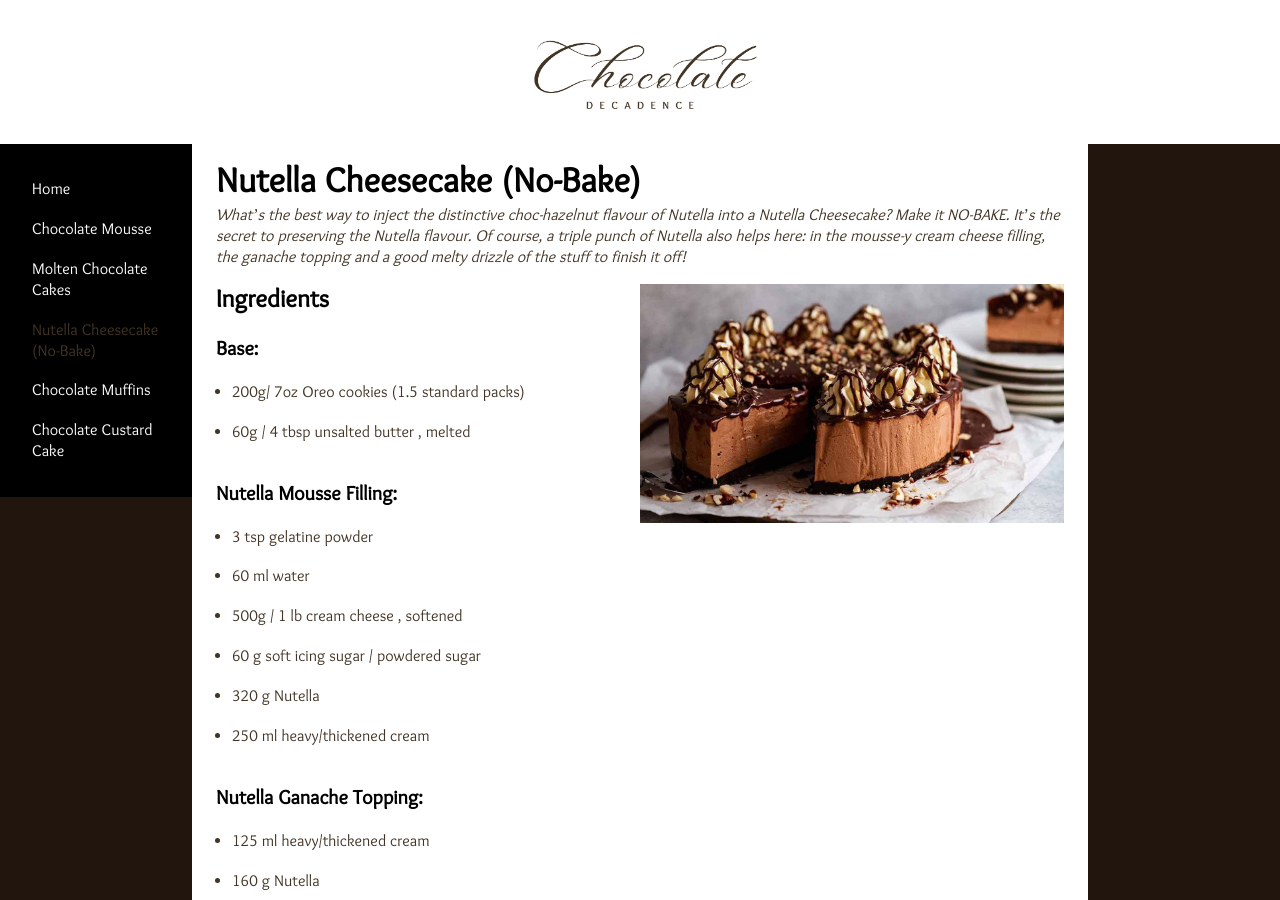
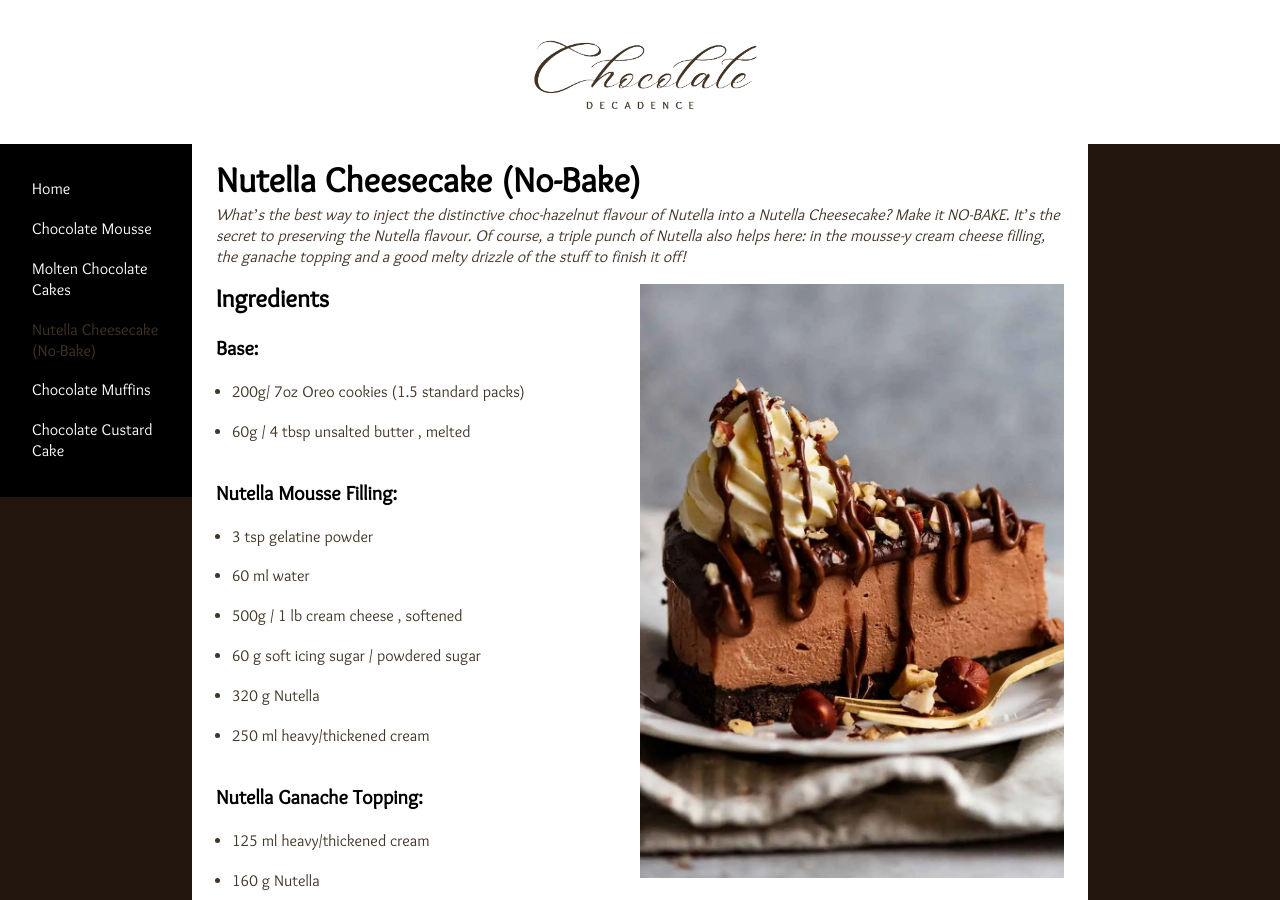
Before and after one commit to nicoleanncarter/recipes, a Jekyll site: the page built from _recipes/recipe1.md, in a window 1280 px wide and 900 px high. Built offline with Jekyll 4.4.1, drawn with Linux system fonts in a browser that asks for light colours.

Commit message:
Update Recipe “recipe1”

```diff
--- a/_recipes/recipe1.md
+++ b/_recipes/recipe1.md
@@ -7,7 +7,7 @@ published: true
 ---
 *What’s the best way to inject the distinctive choc-hazelnut flavour of Nutella into a Nutella Cheesecake? Make it NO-BAKE. It’s the secret to preserving the Nutella flavour. Of course, a triple punch of Nutella also helps here: in the mousse-y cream cheese filling, the ganache topping and a good melty drizzle of the stuff to finish it off!*
 
-![](../uploads/nutella-cheesecake.jpg)
+![](../uploads/nutella-cheesecake_2.webp)
 
 ## I﻿ngredients
 
@@ -61,6 +61,4 @@ published: true
 3. **Refrigerate** cheesecake at least 3 hours before sprinkling with hazelnuts (otherwise they sink into the cake!)
 4. **Decorate:** Sprinkle over hazelnuts. Pipe dollops of whipped cream around the edge, then drizzle with warm Nutella. Slice greedy-sized wedges and devour!
 
-
-
 <div class="video-box"><iframe width="100%" height="315" src="https://www.youtube.com/embed/sX_Q-90Eo3Q?rel=0" allow="accelerometer; autoplay; encrypted-media; gyroscope; picture-in-picture" allowfullscreen></iframe></div>
```
Also changed, not shown: uploads/nutella-cheesecake_2.webp (added).
